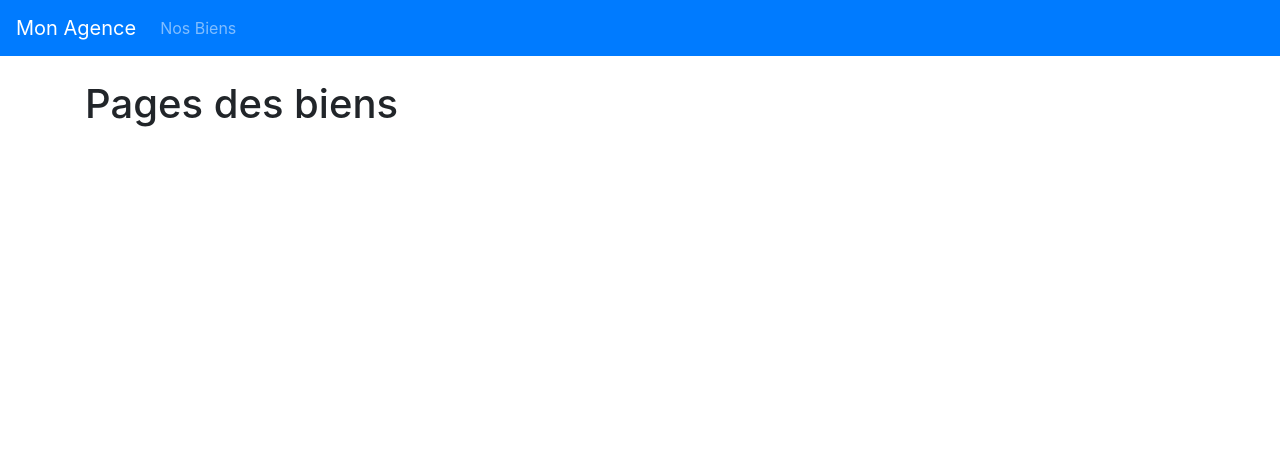
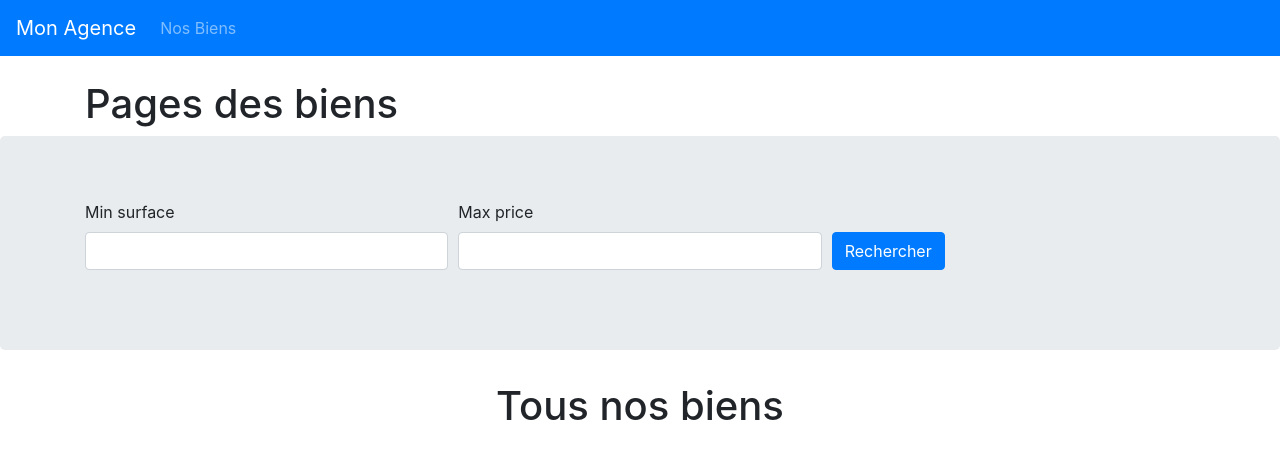
Before and after one commit to Yazid98/MonAgence, a Symfony app: template templates/property/index.html.twig in a window 1280 px wide. Shown: the top 467 px of the page. Run offline with Twig, Linux system fonts and the light colour scheme; the template is opened without the code that fills it, so the values that code supplies are empty; form fields are guessed from the names that the template uses; some libraries are stand-ins or nearby versions.

Commit message:
Fixes problems, don't finish

```diff
--- a/composer.json
+++ b/composer.json
@@ -6,6 +6,7 @@
         "ext-ctype": "*",
         "ext-iconv": "*",
         "cocur/slugify": "^4.0",
+        "knplabs/knp-paginator-bundle": "^5.2",
         "sensio/framework-extra-bundle": "^5.1",
         "symfony/asset": "5.0.*",
         "symfony/console": "5.0.*",
@@ -28,6 +29,7 @@
         "symfony/twig-pack": "*",
         "symfony/validator": "5.0.*",
         "symfony/web-link": "5.0.*",
+        "symfony/web-server-bundle": "4.4.8",
         "symfony/yaml": "5.0.*"
     },
     "require-dev": {
--- a/config/bundles.php
+++ b/config/bundles.php
@@ -10,7 +10,9 @@ return [
     Symfony\Bundle\SecurityBundle\SecurityBundle::class => ['all' => true],
     Symfony\Bundle\WebProfilerBundle\WebProfilerBundle::class => ['dev' => true, 'test' => true],
     Symfony\Bundle\MonologBundle\MonologBundle::class => ['all' => true],
+    Knp\Bundle\PaginatorBundle\KnpPaginatorBundle::class => ['all' => true],
     Symfony\Bundle\DebugBundle\DebugBundle::class => ['dev' => true, 'test' => true],
     Symfony\Bundle\MakerBundle\MakerBundle::class => ['dev' => true],
     Doctrine\Bundle\FixturesBundle\DoctrineFixturesBundle::class => ['dev' => true, 'test' => true],
+    Symfony\Bundle\WebServerBundle\WebServerBundle::class => ['dev' => true],
 ];
--- a/templates/property/_property.html.twig
+++ b/templates/property/_property.html.twig
@@ -1,3 +1,5 @@
+
+
 <div class="card mb-4">
     <div class="card-body">
         <h5 class="card-title">
--- a/templates/property/index.html.twig
+++ b/templates/property/index.html.twig
@@ -3,6 +3,7 @@
 {% block title %}Nos biens {% endblock %}
 
 {% block body %}
+
 
 	<div class="container mt-4">
 
@@ -10,5 +11,41 @@
 
 	</div>
 
+	<div class="jumbotron">
+    <div class="container">
+        {{ form_start(form) }}
+            <div class="form-row align-items-end">
+                <div class="col">
+                    {{ form_row(form.minSurface) }}
+                </div>
+                <div class="col">
+                    {{ form_row(form.maxPrice) }}
+                </div>
+				<div class="col">
+                    <div class="form-group">
+                        <button class="btn btn-primary">Rechercher</button>
+                    </div>
+                </div>
+            </div>
+        {{ form_end(form) }}
+    </div>
+</div>
+
+<div class="container text-center margin-top">
+    <h1 class="margin-top"> Tous nos biens </h1>
+        <div class="row">
+            {% for property in properties %}
+                <div class="col-md-4 mt-4">
+
+                    {% include 'property/_property.html.twig' %}
+
+                </div>
+            {% endfor %}
+        </div>
+        {# display navigation #}
+        <div class="mx-auto d-inline-block  mt-4">
+            {{ knp_pagination_render(properties) }}
+        </div>
+</div>
 
 {% endblock %}
```
Also changed, not shown: src/Controller/PropertyController.php (+22 -3 lines), src/Repository/PropertyRepository.php (+33 -22 lines), 4 other files.
